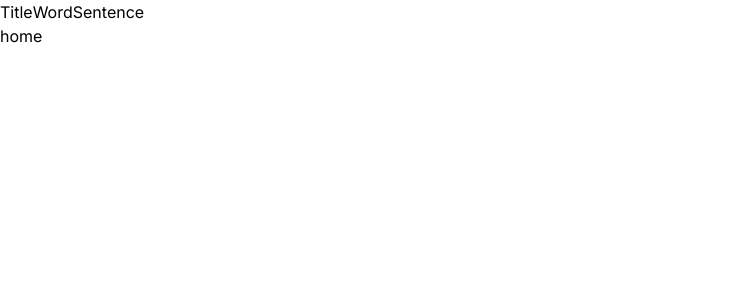
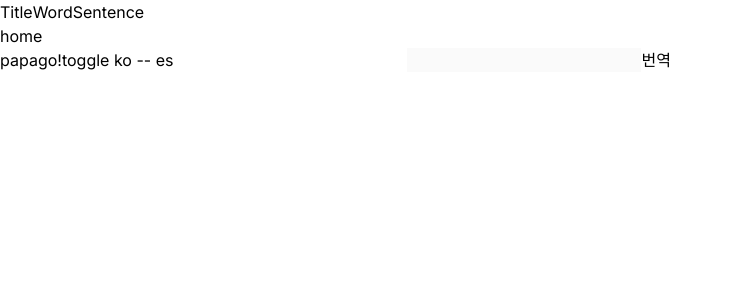
Before and after one commit to yeomkyeorae/next-spanish, a Next.js app: page / in a window 1280 px wide. Shown: the top 300 px of the page, without its empty margins (0-732 px from the left). Built offline with nearby package versions, Linux system fonts and the light colour scheme.

Commit message:
add translation between ko and es

```diff
--- a/app/page.tsx
+++ b/app/page.tsx
@@ -1,5 +1,10 @@
+import Papago from "@/components/papago";
+
 export default function Home() {
   return (
-    <div>home</div>
+    <div>
+      home
+      <Papago />
+    </div>
   )
 }
--- a/app/sentence/page.tsx
+++ b/app/sentence/page.tsx
@@ -1,3 +1,74 @@
+'use client';
+
+import { useState, useEffect } from 'react';
+import { collection, addDoc, query, getDocs } from 'firebase/firestore';
+import { dbService } from '@/firebase/firebase';
+import Input from '@/components/input';
+
+type Sentence = { spanish: string, korean: string };
+
 export default function Sentence() {
-  return <div>Sentence!</div>
+  const [spanish, setSpanish] = useState('');
+  const [korean, setKorean] = useState('');
+  const [sentences, setSentences] = useState<Sentence[]>([]);
+
+  const getSentences = async () => {
+    const citiesRef = collection(dbService, "sentences");
+
+    // Create a query against the collection.
+    const q = query(citiesRef);
+    const querySnapshot = await getDocs(q);
+
+    const sentences: Sentence[] = [];
+    querySnapshot.forEach(doc => {
+      const data = doc.data();
+
+      sentences.push({
+        spanish: data.spanish,
+        korean: data.korean
+      });
+    });
+
+    setSentences(sentences);
+  }
+
+  const enrollSentence = async () => {
+    try {
+      const docRef = await addDoc(collection(dbService, "sentences"), {
+        spanish: spanish,
+        korean: korean,
+        createdDate: new Date().toISOString()
+      });
+
+      setSentences(sentences.concat({ spanish, korean }));
+
+      setSpanish('');
+      setKorean('');
+
+      console.log("Document written with ID: ", docRef.id);
+    } catch (e) {
+      console.error("Error adding document: ", e);
+    }
+  }
+
+  const onClickHandler = () => {
+    console.log('clicked!', spanish, korean);
+    enrollSentence();
+  }
+
+  useEffect(() => {
+    getSentences();
+  }, []);
+
+  return (
+    <div>
+      Sentence!
+      <Input value={spanish} setValue={setSpanish} />
+      <Input value={korean} setValue={setKorean} />
+      <button onClick={onClickHandler}>추가</button>
+      {
+        sentences && sentences.map((sentences, index) => <li key={index}>{sentences.spanish} - {sentences.korean}</li>)
+      }
+    </div>
+  );
 }
--- a/components/input.tsx
+++ b/components/input.tsx
@@ -1,5 +1,15 @@
 import { Dispatch, SetStateAction } from "react";
 
-export default function Input({ value, setValue }: { value: string, setValue: Dispatch<SetStateAction<string>>}) {
-  return <input value={value} onChange={e => setValue(e.target.value)} />
+export default function Input({ value, setValue, disabled }: { value: string, setValue?: Dispatch<SetStateAction<string>>, disabled?: boolean}) {
+  return (
+    <input
+      value={value}
+      onChange={e => {
+        if(setValue) {
+          setValue(e.target.value)
+        }
+      }}
+      disabled={disabled ?? false}
+    />
+  );
 }
--- /dev/null
+++ b/components/papago.tsx
@@ -0,0 +1,65 @@
+'use client';
+
+import { useState } from "react";
+import Input from "./input";
+import axios from "axios";
+
+const ToggleSourceContent: {[key: string]: string} = {
+  'ko': 'es',
+  'es': 'ko'
+};
+
+export default function Papago() {
+  const [toggleSource, setToggleSource] = useState('ko');
+  const [sourceText, setSourceText] = useState('');
+  const [targetText, setTargetText] = useState('');
+
+  const toggleHandler = () => {
+    setToggleSource(ToggleSourceContent[toggleSource]);
+  }
+
+  const translateHandler = async () => {
+    const clientId = process.env.NEXT_PUBLIC_NAVER_CLIENT_ID;
+    const clientKey = process.env.NEXT_PUBLIC_NAVER_CLIENT_KEY;
+
+    if(clientId && clientKey) {
+      const headers = {
+        "Content-Type": "application/json",
+        "X-NCP-APIGW-API-KEY-ID": clientId,
+        "X-NCP-APIGW-API-KEY": clientKey,
+      };
+
+      try {
+        const response = await axios.post('/nmt/v1/translation', {
+          source: toggleSource,
+          target: ToggleSourceContent[toggleSource],
+          text: sourceText
+        }, {
+          headers
+        });
+
+        if(response.data.message.result.translatedText) {
+          const result = response.data.message.result.translatedText;
+          if(result) {
+            setTargetText(result);
+          } else {
+
+          }
+        }
+
+      } catch(err) {
+        console.log(err);
+      }
+    }
+  }
+
+  return (
+    <div>
+      papago!
+      <button onClick={toggleHandler}>toggle {toggleSource} -- {ToggleSourceContent[toggleSource]}</button>
+      <Input value={sourceText} setValue={setSourceText} />
+      <Input value={targetText} disabled={true} />
+      <button onClick={translateHandler}>번역</button>
+    </div>
+  );
+}
--- a/next.config.js
+++ b/next.config.js
@@ -1,4 +1,13 @@
 /** @type {import('next').NextConfig} */
-const nextConfig = {}
+const nextConfig = {
+  async rewrites() {
+    return [
+      {
+        source: "/nmt/v1/translation",
+        destination: "https://naveropenapi.apigw.ntruss.com/nmt/v1/translation",
+      },
+    ];
+  },
+}
 
 module.exports = nextConfig
--- a/package.json
+++ b/package.json
@@ -13,6 +13,7 @@
     "@types/react": "18.2.20",
     "@types/react-dom": "18.2.7",
     "autoprefixer": "10.4.15",
+    "axios": "^1.4.0",
     "eslint": "8.47.0",
     "eslint-config-next": "13.4.19",
     "firebase": "^10.2.0",
```
Also changed, not shown: 1 other file (tests, documents, lock files or other folders).
